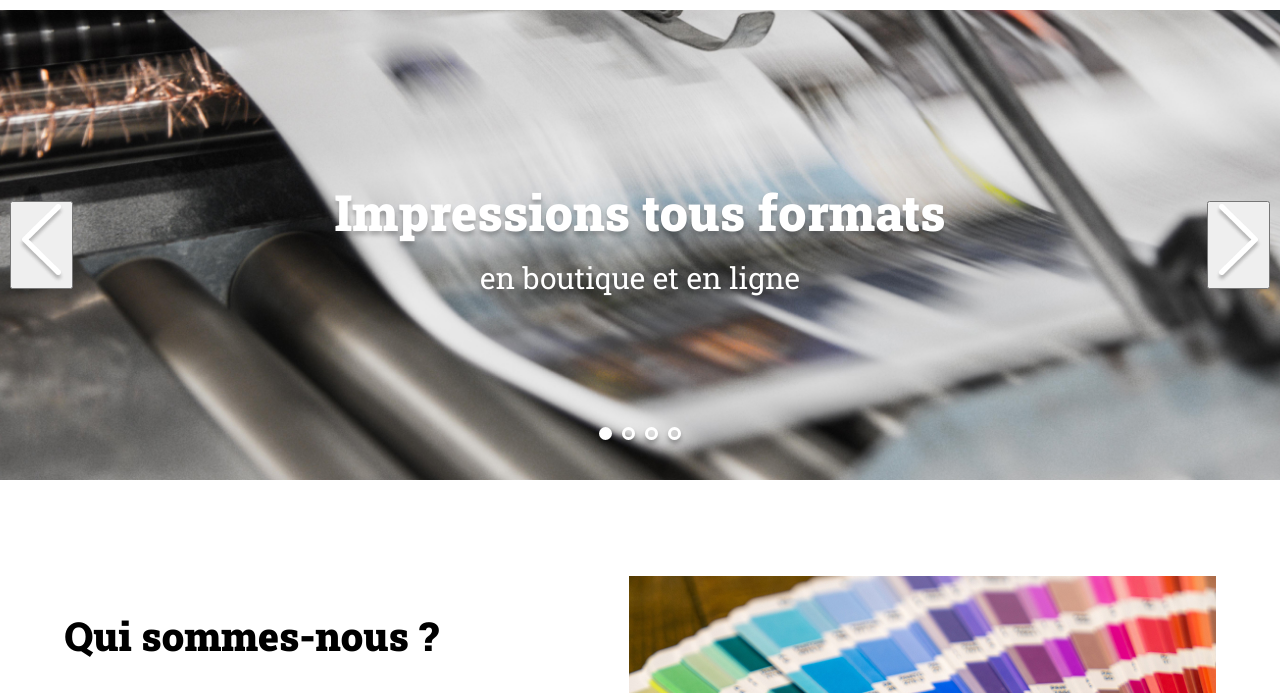
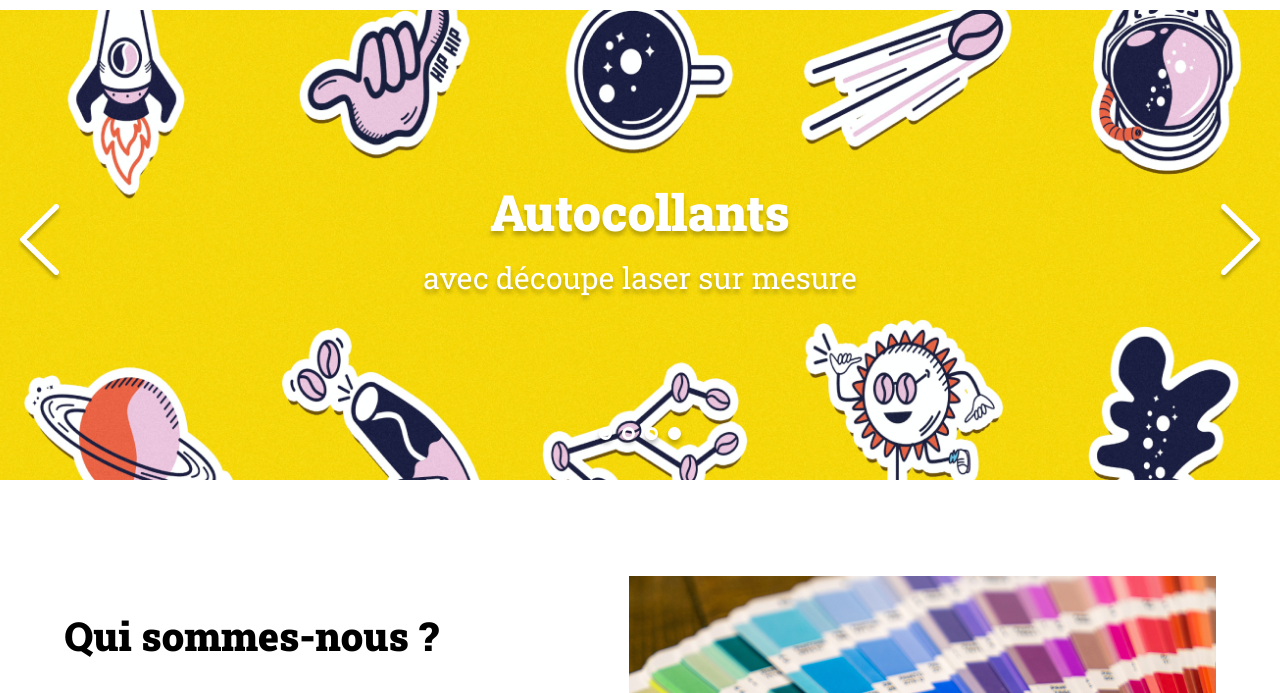
Before and after one commit to Doshoimu/Print-it, a plain HTML site: page index.html in a window 1280 px wide. Both pictures are taken after a click on the button 41 px from the left and 336 px from the top of the page. Shown: the part 91-784 px from the top of the page. Drawn offline with Linux system fonts and the light colour scheme.

Commit message:
commit final

```diff
--- a/assets/script.js
+++ b/assets/script.js
@@ -17,13 +17,40 @@ const slides = [
 	}
 ]
 
+let currentSlide = 0; // Index of current slide
+const bannerImg = document.querySelector('.banner-img'); // Main image element
+const bannerText = document.querySelector('#banner p'); // Main text element
 
 const arrowLeft = document.querySelector('.arrow_left');
 const arrowRight = document.querySelector('.arrow_right');
+const dots = document.querySelectorAll('.dot');
+
+function updateSlide(index) {
+	bannerImg.src = `./assets/images/slideshow/${slides[index].image}`; // Update main image
+    bannerText.innerHTML = slides[index].tagLine; // Update main text
+
+	dots.forEach(dot => dot.classList.remove('dot_selected'));
+	dots[index].classList.add('dot_selected');
+}
+
+arrowRight.addEventListener("click", () => {
+	if (currentSlide < slides.length - 1) {
+		currentSlide++;
+    } else {
+		currentSlide = 0; // Reset to the first slide when reaching the end
+	}
+	updateSlide(currentSlide);
+	console.log('Flèche droite cliquée')
+});
 
 arrowLeft.addEventListener("click", () => {
+	if (currentSlide > 0) {
+        currentSlide--;
+    } else {
+		currentSlide = slides.length - 1; // Reset to the last slide when reaching the beginning
+	}
+	updateSlide(currentSlide);
 	console.log('Flèche gauche cliquée')
 });
-arrowRight.addEventListener("click", () => {
-	console.log('Flèche droite cliquée')
-});
+
+updateSlide(currentSlide); // Initialize the slideshow with the first slide
--- a/assets/style.css
+++ b/assets/style.css
@@ -125,6 +125,9 @@ header {
 /* Gestion des fleches du carrousel */
 #banner .arrow {
 	position: absolute;
+	border: none;
+	outline: none;
+	background: transparent;
 }
 #banner .arrow_left {
 	left: 10px;
```
